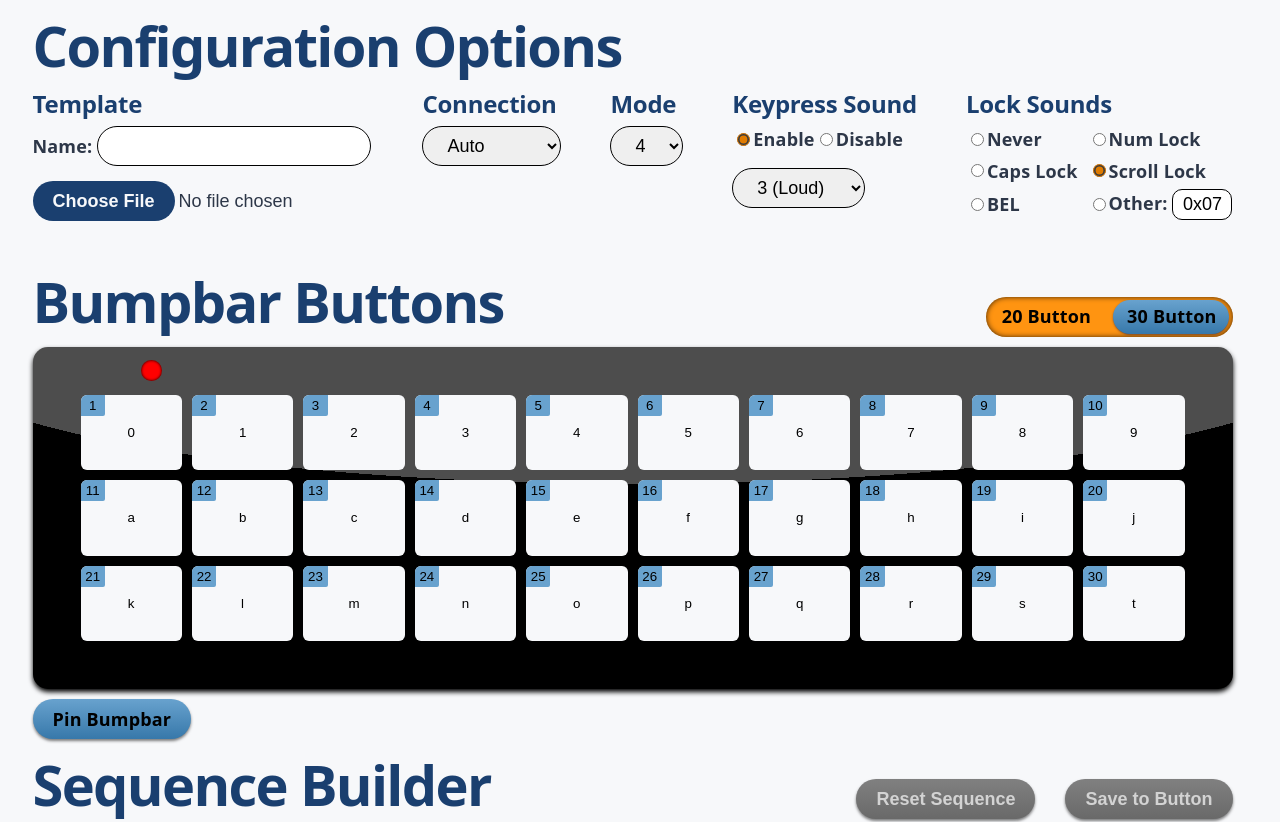
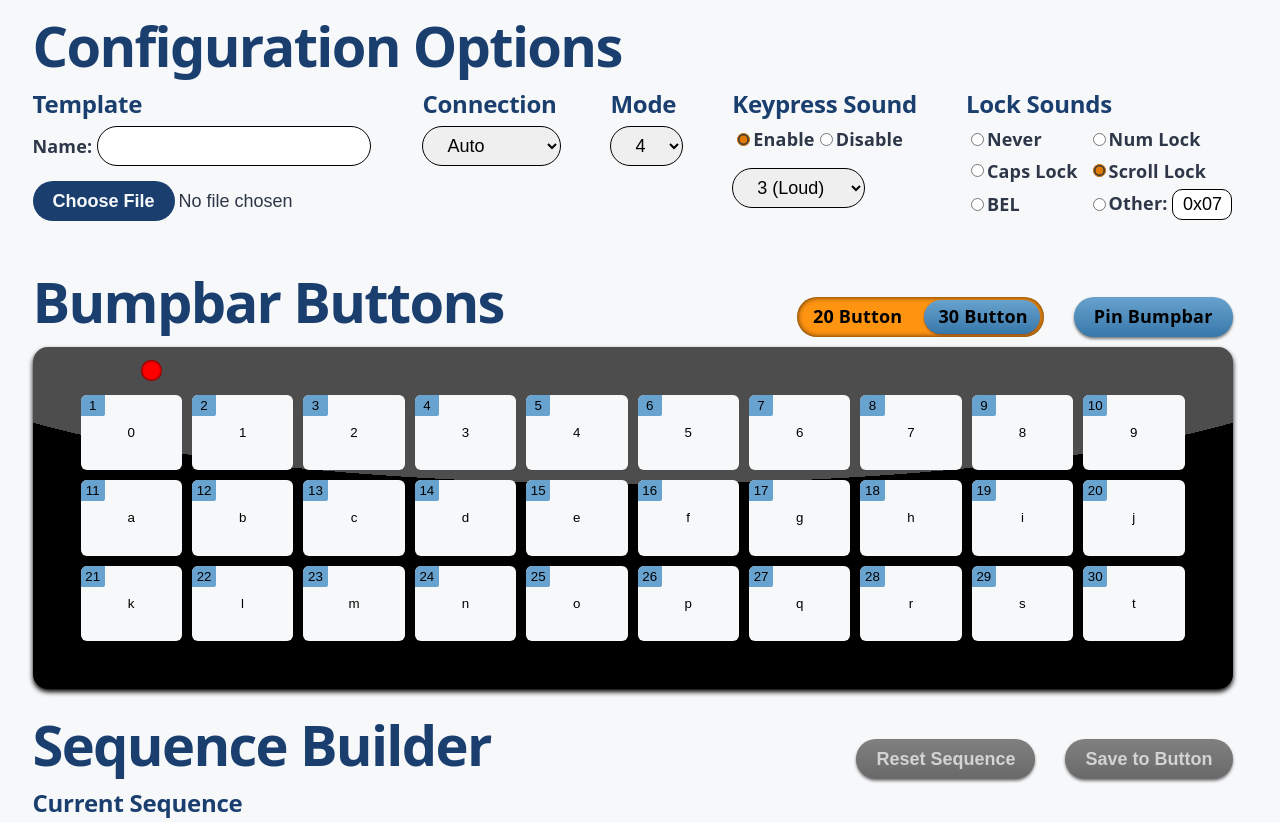
Before and after one commit to reecejpetty/krs-configurator, a React (Vite) app: page / in a window 1280 px wide. Shown: the top 822 px of the page. Built offline with nearby package versions, Linux system fonts and the light colour scheme.

Commit message:
Move bumpbar pin button to above bumpbar

```diff
--- a/src/components/BumpbarLayout/BumpbarLayout.jsx
+++ b/src/components/BumpbarLayout/BumpbarLayout.jsx
@@ -11,9 +11,10 @@ function BumpbarLayout({ currentButton, setCurrentButton, bumpbarButtons }) {
 
   return (
     <>
-      <div className={styles.flexApart}>
-        <h1>Bumpbar Buttons</h1>
+      <div className={styles.flexApart} style={{ columnGap: "30px" }}>
+        <h1 style={{ flexGrow: 1 }}>Bumpbar Buttons</h1>
         <ButtonCountToggle active={activeSwitch} setActive={setActiveSwitch} />
+        <PinBumpbar sticky={sticky} setSticky={setSticky} />
       </div>
       <div className={sticky ? styles.bumpbarSticky : styles.bumpbar}>
         <div className={activeSwitch == 2 ? styles.bumpbarLayout20 : styles.bumpbarLayout }>
@@ -34,7 +35,6 @@ function BumpbarLayout({ currentButton, setCurrentButton, bumpbarButtons }) {
       </div>
       <div className={styles.flexRow}>
         <SelectedButtonSequence currentButton={currentButton} bumpbarButtons={bumpbarButtons} />
-        <PinBumpbar sticky={sticky} setSticky={setSticky} />
       </div>
     </>
   )
--- a/src/components/BumpbarLayout/BumpbarLayout.module.css
+++ b/src/components/BumpbarLayout/BumpbarLayout.module.css
@@ -228,6 +228,7 @@
     composes: selectOff from global;
     display: flex;
     justify-content: flex-end;
+    margin-bottom: 10px;
 }
 
 .pinBumpbarLabel {
```
